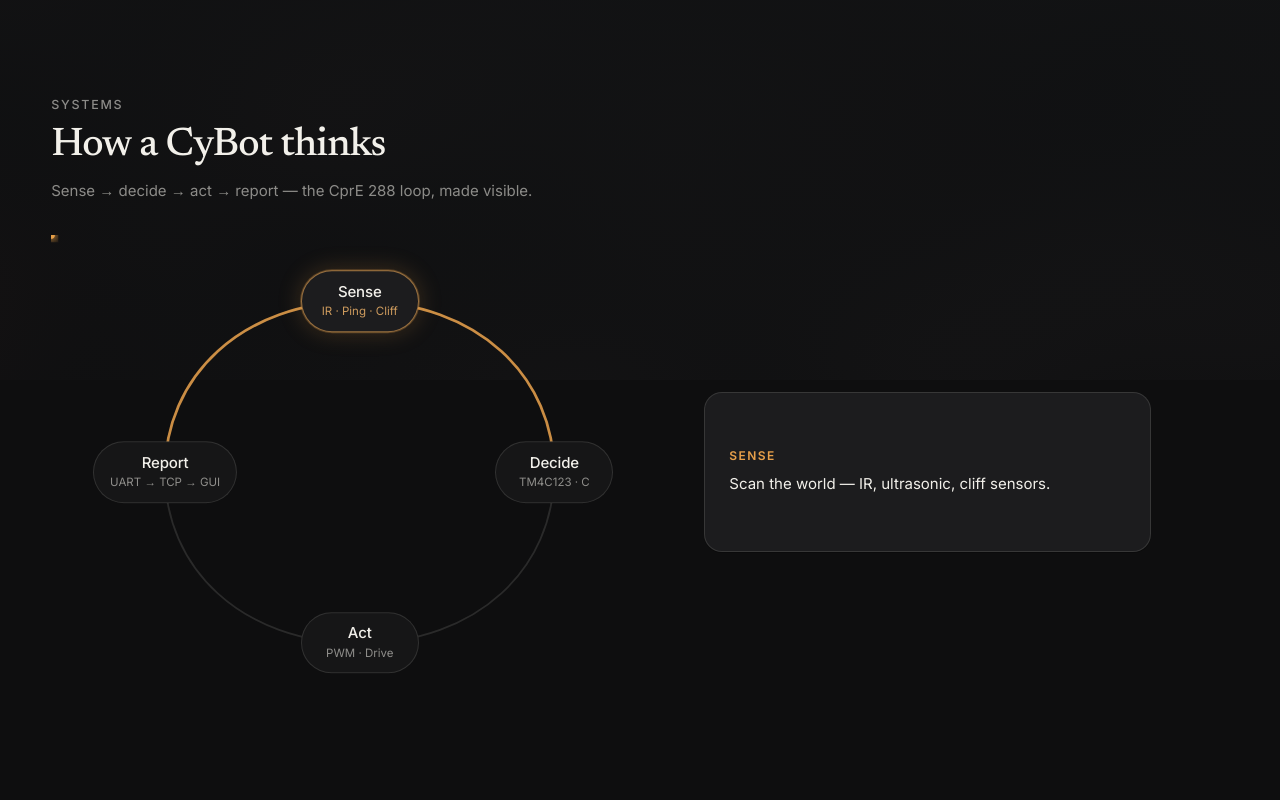
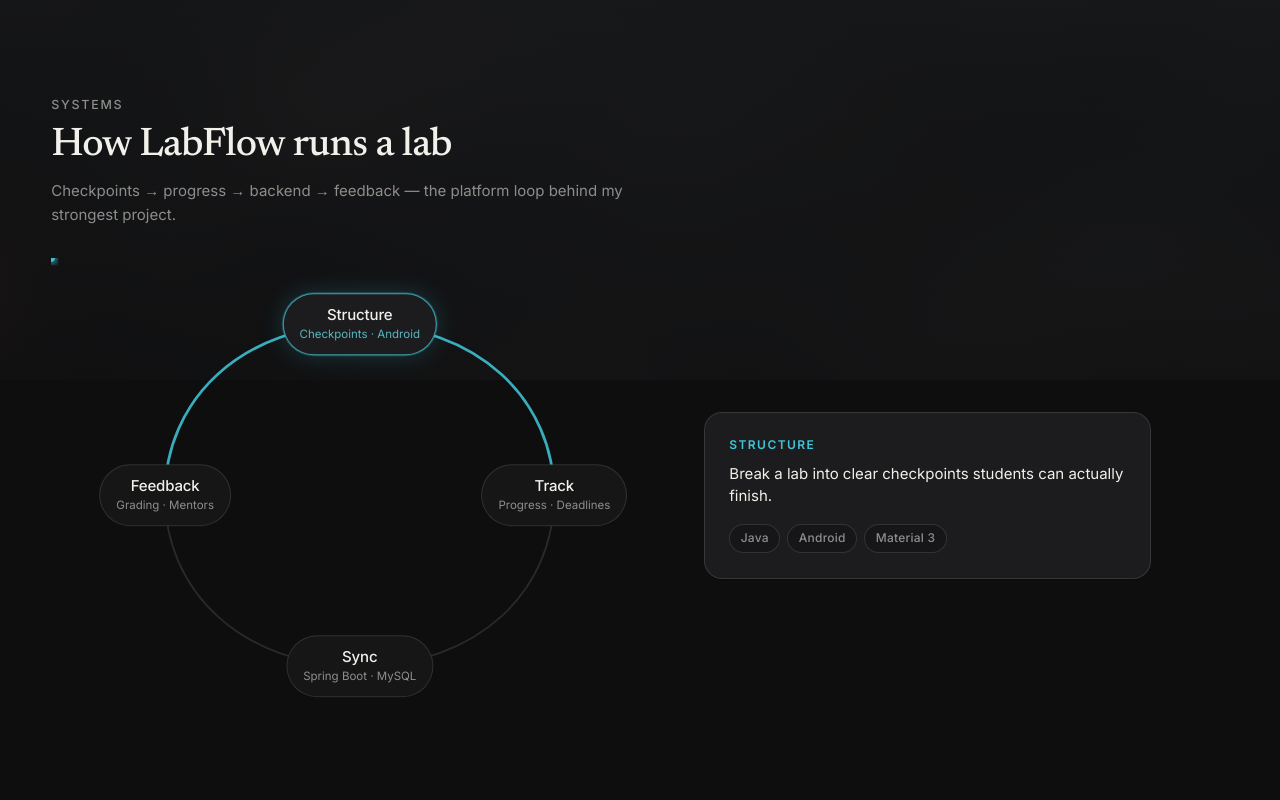
Before and after one commit to rusteez101sr/rishit-portfolio, a Next.js app: page /rishit-portfolio/info in a window 1280 px wide. Shown: the part 420-1220 px from the top of the page. Built offline with nearby package versions, Linux system fonts and the light colour scheme.

Commit message:
Fix CE blur basePath and retitle Systems to LabFlow loop.
Prefix bg image with /rishit-portfolio so Pages loads the wash; nudge img/veil visibility; swap CyBot Systems nodes for Structure→Track→Sync→Feedback.

```diff
--- a/app/globals.css
+++ b/app/globals.css
@@ -87,7 +87,7 @@ img {
   object-position: center;
   filter: blur(56px) saturate(0.85);
   transform: scale(1.1);
-  opacity: 0.55;
+  opacity: 0.7;
 }
 
 .bg-ce__veil {
@@ -95,8 +95,8 @@ img {
   inset: 0;
   background: linear-gradient(
     180deg,
-    rgba(14, 14, 15, 0.78) 0%,
-    rgba(14, 14, 15, 0.88) 50%,
+    rgba(14, 14, 15, 0.65) 0%,
+    rgba(14, 14, 15, 0.78) 50%,
     rgba(14, 14, 15, 0.92) 100%
   );
 }
@@ -535,7 +535,7 @@ img {
   }
 }
 
-/* ——— Systems (CyBot loop) ——— */
+/* ——— Systems (LabFlow loop) ——— */
 .systems .section-title {
   font-family: var(--font-display);
   font-weight: 500;
--- a/components/react-bits/CeBlurBackground.tsx
+++ b/components/react-bits/CeBlurBackground.tsx
@@ -1,3 +1,5 @@
+import { withBasePath } from "@/lib/basePath";
+
 /**
  * Fixed full-viewport computer-engineering photographic blur wash.
  * Static only — GlowCursor is the sole pointer follow.
@@ -8,7 +10,7 @@ export function CeBlurBackground() {
       {/* eslint-disable-next-line @next/next/no-img-element */}
       <img
         className="bg-ce__img"
-        src="/bg/ce-blur-source.jpg"
+        src={withBasePath("/bg/ce-blur-source.jpg")}
         alt=""
         decoding="async"
         fetchPriority="low"
--- a/components/sections/Systems.tsx
+++ b/components/sections/Systems.tsx
@@ -8,11 +8,12 @@ export function Systems() {
     <SectionShell
       id="systems"
       index="SYSTEMS"
-      title="How a CyBot thinks"
+      title="How LabFlow runs a lab"
       className="systems"
     >
       <p className="systems__lede">
-        Sense → decide → act → report — the CprE 288 loop, made visible.
+        Checkpoints → progress → backend → feedback — the platform loop behind
+        my strongest project.
       </p>
       <SystemsLoop />
     </SectionShell>
--- a/components/systems/SystemsLoop.tsx
+++ b/components/systems/SystemsLoop.tsx
@@ -8,7 +8,7 @@ import {
   type KeyboardEvent as ReactKeyboardEvent,
 } from "react";
 
-export type SystemsNodeId = "sense" | "decide" | "act" | "report";
+export type SystemsNodeId = "structure" | "track" | "sync" | "feedback";
 
 export type SystemsNode = {
   id: SystemsNodeId;
@@ -23,40 +23,42 @@ export type SystemsNode = {
 /** Data-driven nodes — Rive Phase B can swap the visual layer while keeping this contract. */
 export const SYSTEMS_NODES: SystemsNode[] = [
   {
-    id: "sense",
+    id: "structure",
     index: 1,
-    label: "Sense",
-    sub: "IR · Ping · Cliff",
-    accent: "#E8A04A",
-    caption: "Scan the world — IR, ultrasonic, cliff sensors.",
-    chips: ["ADC", "IR", "GPIO"],
+    label: "Structure",
+    sub: "Checkpoints · Android",
+    accent: "#3EC6D8",
+    caption:
+      "Break a lab into clear checkpoints students can actually finish.",
+    chips: ["Java", "Android", "Material 3"],
   },
   {
-    id: "decide",
+    id: "track",
     index: 2,
-    label: "Decide",
-    sub: "TM4C123 · C",
-    accent: "#E8A04A",
-    caption: "TM4C123 runs the control loop in C.",
-    chips: ["TM4C123", "C"],
+    label: "Track",
+    sub: "Progress · Deadlines",
+    accent: "#3EC6D8",
+    caption: "Live progress and deadlines without spoon-feeding the answer.",
+    chips: ["Checkpoints", "JWT"],
   },
   {
-    id: "act",
+    id: "sync",
     index: 3,
-    label: "Act",
-    sub: "PWM · Drive",
-    accent: "#E8A04A",
-    caption: "PWM drives the Create base.",
-    chips: ["PWM", "Drive"],
+    label: "Sync",
+    sub: "Spring Boot · MySQL",
+    accent: "#3EC6D8",
+    caption: "Android client talks to a Spring Boot API backed by MySQL.",
+    chips: ["Spring Boot", "MySQL", "REST"],
   },
   {
-    id: "report",
+    id: "feedback",
     index: 4,
-    label: "Report",
-    sub: "UART → TCP → GUI",
+    label: "Feedback",
+    sub: "Grading · Mentors",
     accent: "#3EC6D8",
-    caption: "UART + TCP stream to a Python GUI with live plots.",
-    chips: ["UART", "TCP", "matplotlib"],
+    caption:
+      "Feedback-driven grading closes the loop for instructors and students.",
+    chips: ["Feedback", "Grading"],
   },
 ];
 
@@ -64,11 +66,21 @@ const LOOP_PATH =
   "M 260 56 C 360 56, 424 120, 424 200 C 424 280, 360 344, 260 344 C 160 344, 96 280, 96 200 C 96 120, 160 56, 260 56";
 
 const NODE_POSITIONS: Record<SystemsNodeId, { x: number; y: number }> = {
-  sense: { x: 260, y: 56 },
-  decide: { x: 424, y: 200 },
-  act: { x: 260, y: 344 },
-  report: { x: 96, y: 200 },
+  structure: { x: 260, y: 56 },
+  track: { x: 424, y: 200 },
+  sync: { x: 260, y: 344 },
+  feedback: { x: 96, y: 200 },
 };
+
+const NODE_ORDER: SystemsNodeId[] = [
+  "structure",
+  "track",
+  "sync",
+  "feedback",
+];
+
+const DEFAULT_NODE: SystemsNodeId = "structure";
+const LABFLOW_TEAL = "#3EC6D8";
 
 function usePrefersReducedMotion() {
   const [reduced, setReduced] = useState(false);
@@ -100,10 +112,9 @@ function edgeLit(
   activeId: SystemsNodeId | null,
 ): boolean {
   if (!activeId) return false;
-  const order: SystemsNodeId[] = ["sense", "decide", "act", "report"];
-  const i = order.indexOf(activeId);
-  const prev = order[(i + 3) % 4];
-  const next = order[(i + 1) % 4];
+  const i = NODE_ORDER.indexOf(activeId);
+  const prev = NODE_ORDER[(i + 3) % 4];
+  const next = NODE_ORDER[(i + 1) % 4];
   return (
     (from === activeId && to === next) || (from === prev && to === activeId)
   );
@@ -114,12 +125,12 @@ export function SystemsLoop() {
   const finePointer = useFinePointer();
   const [hovered, setHovered] = useState<SystemsNodeId | null>(null);
   const [focused, setFocused] = useState<SystemsNodeId | null>(null);
-  const [selected, setSelected] = useState<SystemsNodeId | null>(null);
+  const [selected, setSelected] = useState<SystemsNodeId | null>(DEFAULT_NODE);
 
   useEffect(() => {
     const onKey = (event: KeyboardEvent) => {
       if (event.key === "Escape") {
-        setSelected(finePointer ? null : "sense");
+        setSelected(finePointer ? null : DEFAULT_NODE);
         setHovered(null);
       }
     };
@@ -131,7 +142,7 @@ export function SystemsLoop() {
     if (selected) return selected;
     if (hovered) return hovered;
     if (focused) return focused;
-    if (!finePointer) return "sense";
+    if (!finePointer) return DEFAULT_NODE;
     return null;
   }, [selected, hovered, focused, finePointer]);
 
@@ -154,7 +165,7 @@ export function SystemsLoop() {
     (event: ReactKeyboardEvent<HTMLButtonElement>, id: SystemsNodeId) => {
       if (event.key === "Escape") {
         event.preventDefault();
-        setSelected(finePointer ? null : "sense");
+        setSelected(finePointer ? null : DEFAULT_NODE);
         return;
       }
       if (event.key === "Enter" || event.key === " ") {
@@ -167,11 +178,21 @@ export function SystemsLoop() {
 
   const captionText =
     activeNode?.caption ??
-    "Hover or focus a node to see how CyBot closes the loop.";
+    "Hover or focus a node to see how LabFlow runs a lab.";
+
+  const edgePaths = [
+    ["structure", "track", "M 260 56 C 360 56, 424 120, 424 200"],
+    ["track", "sync", "M 424 200 C 424 280, 360 344, 260 344"],
+    ["sync", "feedback", "M 260 344 C 160 344, 96 280, 96 200"],
+    ["feedback", "structure", "M 96 200 C 96 120, 160 56, 260 56"],
+  ] as const;
 
   return (
     <div className="systems-loop">
-      <div className="systems-loop__diagram" aria-label="CyBot sense-decide-act-report loop">
+      <div
+        className="systems-loop__diagram"
+        aria-label="LabFlow structure-track-sync-feedback loop"
+      >
         <svg
           className="systems-loop__svg"
           viewBox="0 0 520 400"
@@ -199,23 +220,22 @@ export function SystemsLoop() {
 
           {/* Soft idle token crawl */}
           {!reducedMotion ? (
-            <circle r="3.5" fill="#E8A04A" opacity="0.55" filter="url(#systems-glow)">
+            <circle
+              r="3.5"
+              fill={LABFLOW_TEAL}
+              opacity="0.55"
+              filter="url(#systems-glow)"
+            >
               <animateMotion dur="10s" repeatCount="indefinite" path={LOOP_PATH} />
             </circle>
           ) : null}
 
           {/* Lit edges when a node is active */}
-          {(
-            [
-              ["sense", "decide", "M 260 56 C 360 56, 424 120, 424 200"],
-              ["decide", "act", "M 424 200 C 424 280, 360 344, 260 344"],
-              ["act", "report", "M 260 344 C 160 344, 96 280, 96 200"],
-              ["report", "sense", "M 96 200 C 96 120, 160 56, 260 56"],
-            ] as const
-          ).map(([from, to, d]) => {
+          {edgePaths.map(([from, to, d]) => {
             const lit = edgeLit(from, to, activeId);
             const accent =
-              SYSTEMS_NODES.find((n) => n.id === activeId)?.accent ?? "#E8A04A";
+              SYSTEMS_NODES.find((n) => n.id === activeId)?.accent ??
+              LABFLOW_TEAL;
             return (
               <path
                 key={`${from}-${to}`}
@@ -235,19 +255,12 @@ export function SystemsLoop() {
 
           {/* Soft pulse on active edge */}
           {!reducedMotion && activeId
-            ? (
-                [
-                  ["sense", "decide", "M 260 56 C 360 56, 424 120, 424 200"],
-                  ["decide", "act", "M 424 200 C 424 280, 360 344, 260 344"],
-                  ["act", "report", "M 260 344 C 160 344, 96 280, 96 200"],
-                  ["report", "sense", "M 96 200 C 96 120, 160 56, 260 56"],
-                ] as const
-              )
+            ? edgePaths
                 .filter(([from, to]) => edgeLit(from, to, activeId))
                 .map(([from, to, d]) => {
                   const accent =
                     SYSTEMS_NODES.find((n) => n.id === activeId)?.accent ??
-                    "#E8A04A";
+                    LABFLOW_TEAL;
                   return (
                     <circle
                       key={`pulse-${from}-${to}`}
@@ -318,7 +331,10 @@ export function SystemsLoop() {
       >
         {activeNode ? (
           <>
-            <p className="systems-loop__caption-kicker" style={{ color: activeNode.accent }}>
+            <p
+              className="systems-loop__caption-kicker"
+              style={{ color: activeNode.accent }}
+            >
               {activeNode.label}
             </p>
             <p className="systems-loop__caption-body">{captionText}</p>
--- /dev/null
+++ b/lib/basePath.ts
@@ -0,0 +1,8 @@
+/** Public asset prefix for GitHub Pages static export (`basePath` in next.config). */
+export const basePath =
+  process.env.NEXT_PUBLIC_BASE_PATH ?? "/rishit-portfolio";
+
+export function withBasePath(path: string): string {
+  const normalized = path.startsWith("/") ? path : `/${path}`;
+  return `${basePath}${normalized}`;
+}
--- a/next.config.ts
+++ b/next.config.ts
@@ -1,9 +1,14 @@
 import type { NextConfig } from "next";
+
+const basePath = "/rishit-portfolio";
 
 const nextConfig: NextConfig = {
   output: "export",
-  basePath: "/rishit-portfolio",
-  assetPrefix: "/rishit-portfolio",
+  basePath,
+  assetPrefix: basePath,
+  env: {
+    NEXT_PUBLIC_BASE_PATH: basePath,
+  },
   images: { unoptimized: true },
   trailingSlash: true,
 };
```
